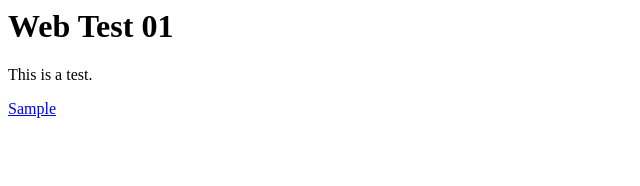
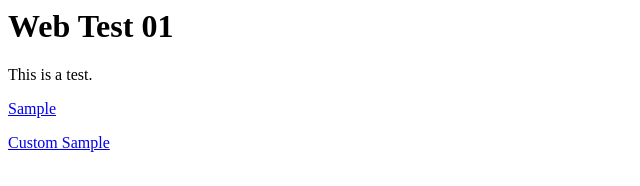
Before and after one commit to nathalos/web-test-01, a plain HTML site: page index.html in a window 1280 px wide. Shown: the whole page, without its empty margins (0-640 px from the left). Drawn offline with Linux system fonts and the light colour scheme.

Commit message:
Update index.html

```diff
--- a/index.html
+++ b/index.html
@@ -6,5 +6,6 @@
   <h1>Web Test 01</h1>
   <p>This is a test.</p>
   <p><a href="sample/">Sample</a></p>
+  <p><a href="custom/">Custom Sample</a></p>
 </body>
 </html>
```
